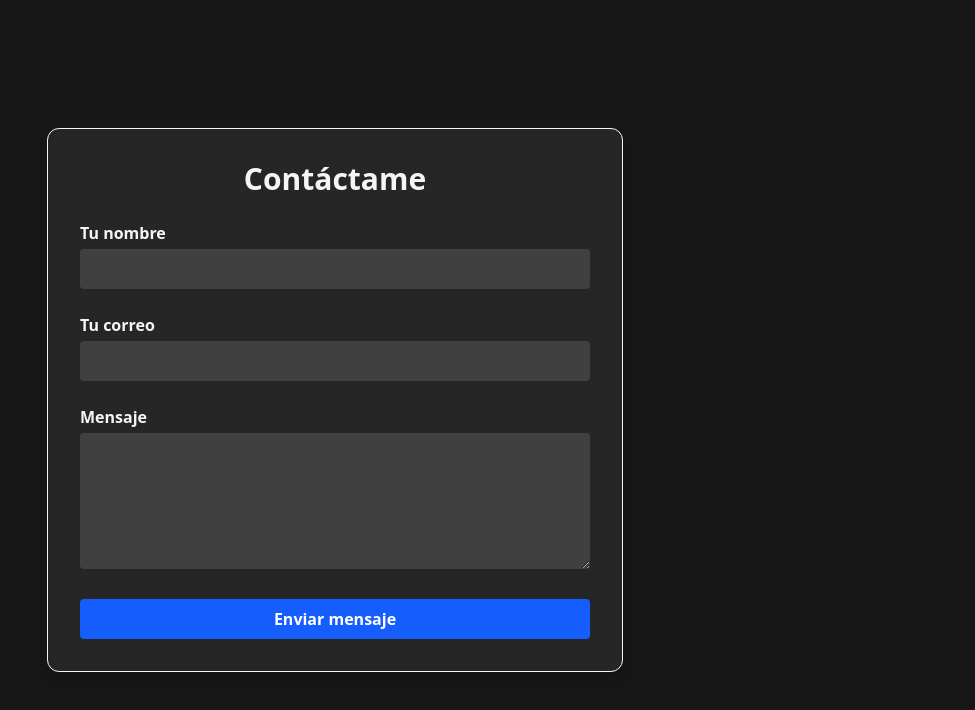
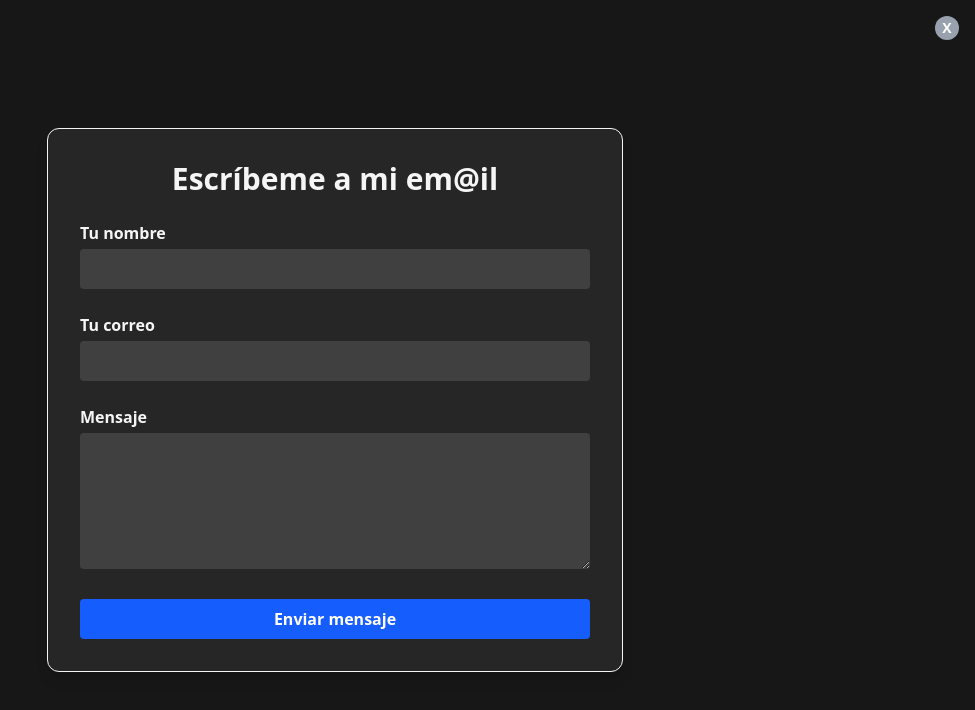
Before and after one commit to Abrahanpiloto/new-portfolio, a React (Vite) app: page /form-email in a window 1280 px wide. Shown: the top 710 px of the page, without its empty margins (305-1280 px from the left). Built offline with nearby package versions, Linux system fonts and the light colour scheme.

Commit message:
email form arreglos

```diff
--- a/src/components/FormEmail.jsx
+++ b/src/components/FormEmail.jsx
@@ -1,8 +1,10 @@
 import React, { useRef } from "react";
 import emailjs from "@emailjs/browser";
+import { Link, useNavigate } from "react-router-dom";
 
 const FormEmail = () => {
   const form = useRef();
+  const navigate = useNavigate();
 
   const sendEmail = (e) => {
     e.preventDefault();
@@ -29,8 +31,21 @@ const FormEmail = () => {
   return (
     <section className="min-h-screen bg-yellow-50 dark:bg-neutral-900 px-4 py-12 text-neutral-900 dark:text-neutral-100 flex items-center justify-center">
       <div className="w-full max-w-xl bg-white dark:bg-neutral-800 p-8 rounded-xl shadow-lg transition-colors duration-500 border border-gray">
-        <h1 className="text-3xl font-bold mb-6 text-center">Contáctame</h1>
-        <form ref={form} onSubmit={sendEmail} className="space-y-6">
+        {/* Botón de cerrar */}
+
+        <h1 className="text-3xl font-bold mb-6 text-center">
+          Escríbeme a mi em@il
+        </h1>
+
+        <form ref={form} onSubmit={sendEmail} className="realative space-y-6">
+          <button
+            onClick={() => navigate("/contacto")}
+            className="absolute top-4 right-4 w-6 h-6 rounded-full bg-neutral-200 hover:bg-neutral-300 dark:bg-gray-400 dark:hover:bg-neutral-500 flex items-center justify-center transition duration-300 cursor-pointer"
+          >
+            <span className="text-black dark:text-white text-sm font-bold ">
+              X
+            </span>
+          </button>
           <div>
             <label htmlFor="from_name" className="block font-semibold mb-1">
               Tu nombre
```
Also changed, not shown: 1 other file (tests, documents, lock files or other folders).
